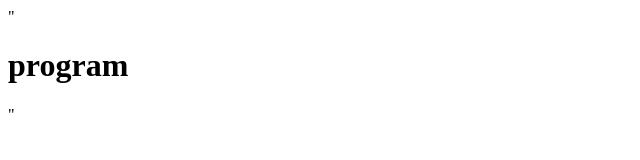
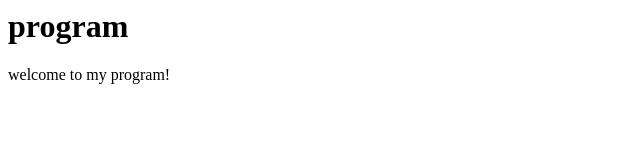
Before and after one commit to chitra-kota/program, a plain HTML site: page index.html in a window 1280 px wide. Shown: the whole page, without its empty margins (0-640 px from the left). Drawn offline with Linux system fonts and the light colour scheme.

Commit message:
added welcome message to homepage

```diff
--- a/index.html
+++ b/index.html
@@ -1 +1 @@
-"<html><body><h1>program</h1></body></html>"
+<html><body><h1>program</h1><p>welcome to my program!</p></body></html>
```
